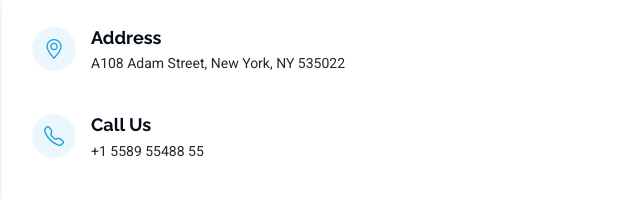
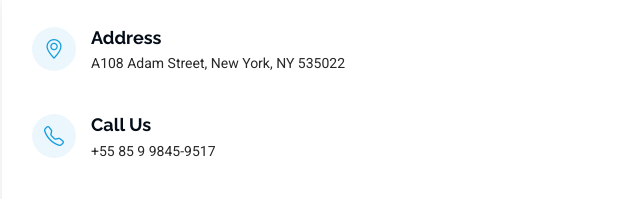
Before and after one commit to ilustreeu/portf-lio, a plain HTML site: page index.html in a window 1280 px wide. Shown: the part 4750-4949 px from the top of the page, 310-950 px from the left. Drawn offline with Linux system fonts and the light colour scheme.

Commit message:
Correção de número de telefone

```diff
--- a/index.html
+++ b/index.html
@@ -514,7 +514,7 @@
                 <i class="bi bi-telephone flex-shrink-0"></i>
                 <div>
                   <h3>Call Us</h3>
-                  <p>+1 5589 55488 55</p>
+                  <p>+55 85 9 9845-9517</p>
                 </div>
               </div><!-- End Info Item -->
 
```
